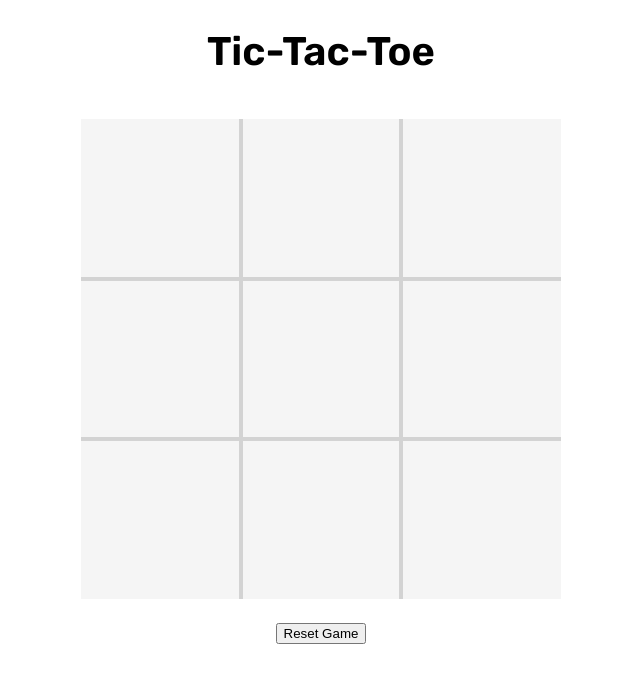
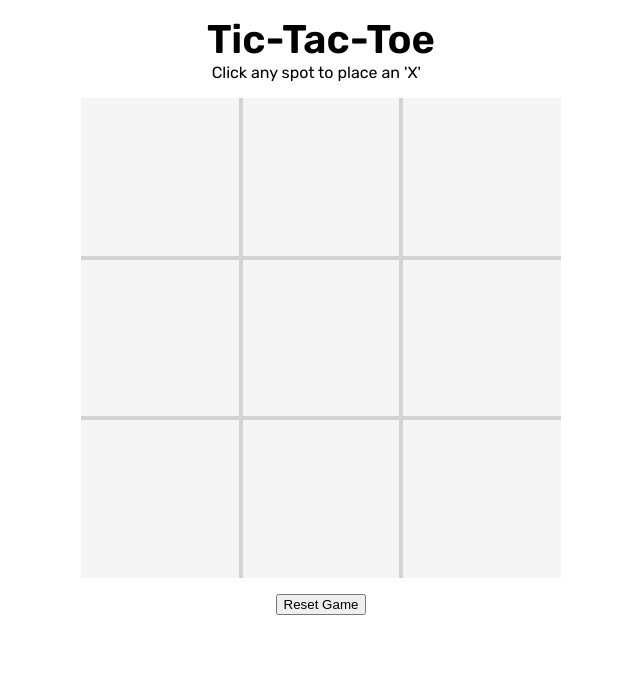
Before and after one commit to 0xJuune/TicTacToe, a plain HTML site: page index.html in a window 1280 px wide. Shown: the whole page, without its empty margins (319-959 px from the left). Drawn offline with Linux system fonts and the light colour scheme.

Commit message:
add scoreboard

```diff
--- a/index.html
+++ b/index.html
@@ -8,7 +8,15 @@
     <link rel="stylesheet" href="style.css">
 </head>
 <body>
-    <div class="header">Tic-Tac-Toe</div>
+    <div class="grid">
+        <div class="header">Tic-Tac-Toe</div>
+        <div class="subheader">
+            <div class="leftScore" id="leftScore">Click any spot to place an 'X'</div>
+            <div class="rightScore" id="rightScore"></div>
+
+
+        </div>
+    </div>
     <div class="gameBoard gameGrid">
         <div class="cell" id="0"></div>
         <div class="cell" id="1"></div>
--- a/style.css
+++ b/style.css
@@ -6,14 +6,19 @@ body {
     flex-direction: column;
     align-items: center;
     box-sizing: border-box;
-    gap: 24px;
+    gap: 16px;
 }
 
 .header{
     font-size: 2.5rem;
     font-weight: 600;
-    padding: 20px;
-    /* padding-bottom: 35px; */
+    padding-top: 8px;
+}
+
+.subheader{
+    display: flex;
+    justify-content: space-around;
+    align-self: stretch;
 }
 
 .gameBoard {
@@ -31,7 +36,8 @@ body {
 
 .grid {
     display: flex;
-
+    flex-direction: column;
+    align-items: center;
 }
 
 .cell {
@@ -46,5 +52,6 @@ body {
 .cell:hover {
     /* border: solid red 2px; */
     z-index: 1;
-    box-shadow: 0px 0px 15px orangered;
+    /* box-shadow: 0px 0px 15px goldenrod; */
+    border: solid gold 3px;
 }
```
